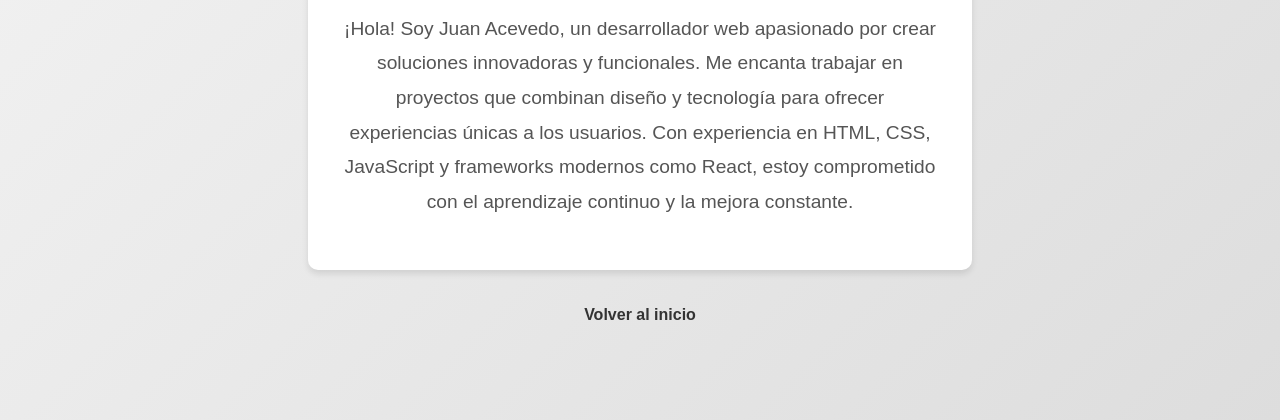
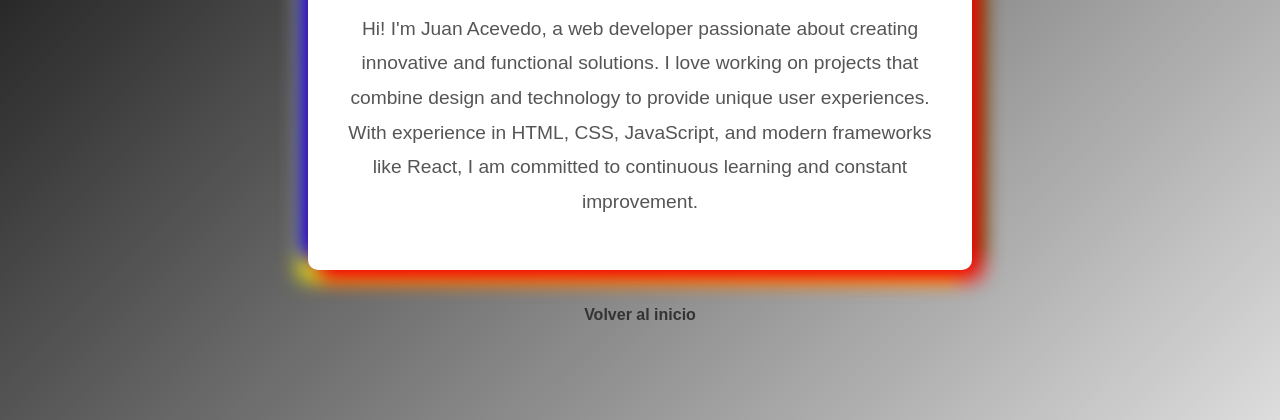
Before and after one commit to JuanAcevedo08/JuanAcevedo08.github.io, a plain HTML site: page docs/assets/aboutme.html in a window 1280 px wide. Shown: the part 380-800 px from the top of the page. Drawn offline with Linux system fonts and the light colour scheme.

Commit message:
test Web

```diff
--- a/docs/assets/aboutme.html
+++ b/docs/assets/aboutme.html
@@ -14,7 +14,7 @@
             align-items: center;
             min-height: 100vh;
             margin: 0;
-            background: linear-gradient(135deg, #f4f4f4, #ddd);
+            background: linear-gradient(135deg, #000000, #ddd);
             font-family: Arial, sans-serif;
             text-align: center;
         }
@@ -33,7 +33,7 @@
             background: #fff;
             padding: 2rem;
             border-radius: 10px;
-            box-shadow: 0 4px 6px rgba(0, 0, 0, 0.1);
+            box-shadow: 10px 10px 20px red, -10px -10px 20px blue, 10px -10px 20px green, -10px 10px 20px yellow;
         }
 
         .about-content h1 {
@@ -58,6 +58,9 @@
 
         .back-link:hover {
             text-decoration: underline;
+            color: #ff4500;
+            transform: scale(1.1);
+            transition: all 0.3s ease-in-out;
         }
     </style>
 </head>
@@ -66,10 +69,10 @@
     <div class="about-content">
         <h1>Sobre mí</h1>
         <p>
-            ¡Hola! Soy Juan Acevedo, un desarrollador web apasionado por crear soluciones innovadoras y funcionales.
-            Me encanta trabajar en proyectos que combinan diseño y tecnología para ofrecer experiencias únicas a los usuarios.
-            Con experiencia en HTML, CSS, JavaScript y frameworks modernos como React, estoy comprometido con el aprendizaje continuo
-            y la mejora constante.
+            Hi! I'm Juan Acevedo, a web developer passionate about creating innovative and functional solutions.
+            I love working on projects that combine design and technology to provide unique user experiences.
+            With experience in HTML, CSS, JavaScript, and modern frameworks like React, I am committed to continuous learning
+            and constant improvement.
         </p>
     </div>
     <a href="index.html" class="back-link">Volver al inicio</a>
```
